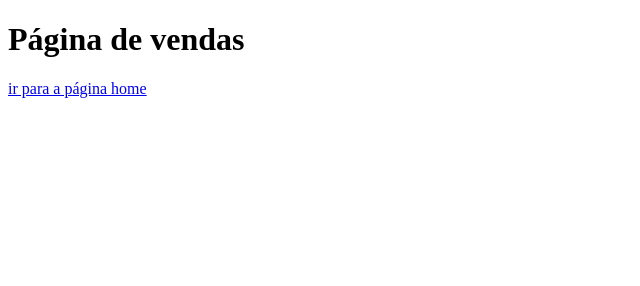
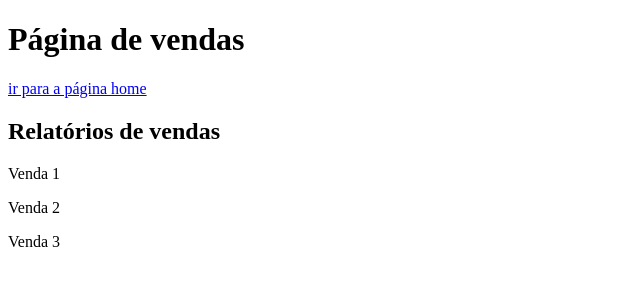
Before and after one commit to JHONHP7/ESTUDOS-GIT, a plain HTML site: page vendas.html in a window 1280 px wide. Shown: the whole page, without its empty margins (0-640 px from the left). Drawn offline with Linux system fonts and the light colour scheme.

```diff
--- a/style.css
+++ b/style.css
@@ -0,0 +1,5 @@
+body{
+    padding-left: 45%;
+    padding-right: 30%;
+    background-color: #2F4166;
+}
--- a/vendas.html
+++ b/vendas.html
@@ -9,5 +9,9 @@
 <body>
     <h1>Página de vendas</h1>
     <a href="index.html">ir para a página home</a>
+    <h2>Relatórios de vendas</h2>
+    <p>Venda 1</p>
+    <p>Venda 2</p>
+    <p>Venda 3</p>
 </body>
 </html>
```
Also changed, not shown: index.html (+2 -1 lines), GIT IMPORTANTE.txt.
